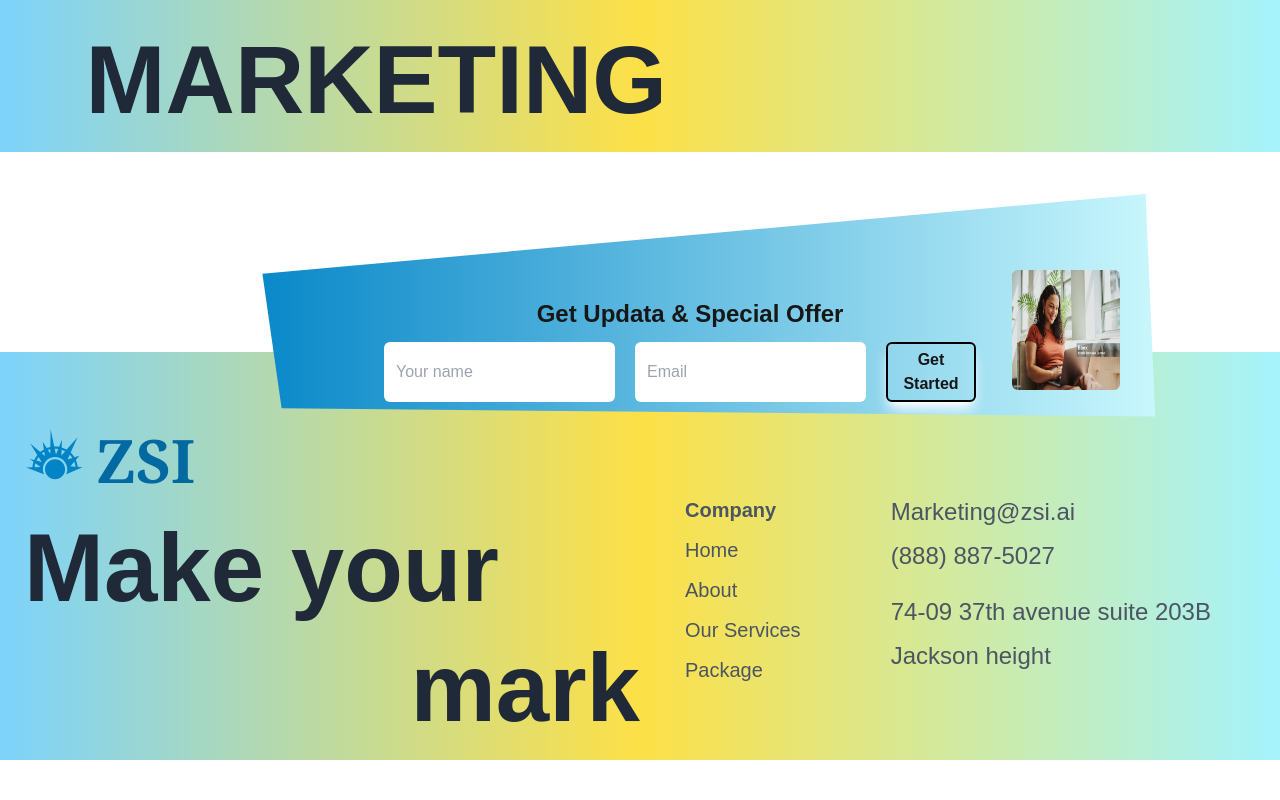
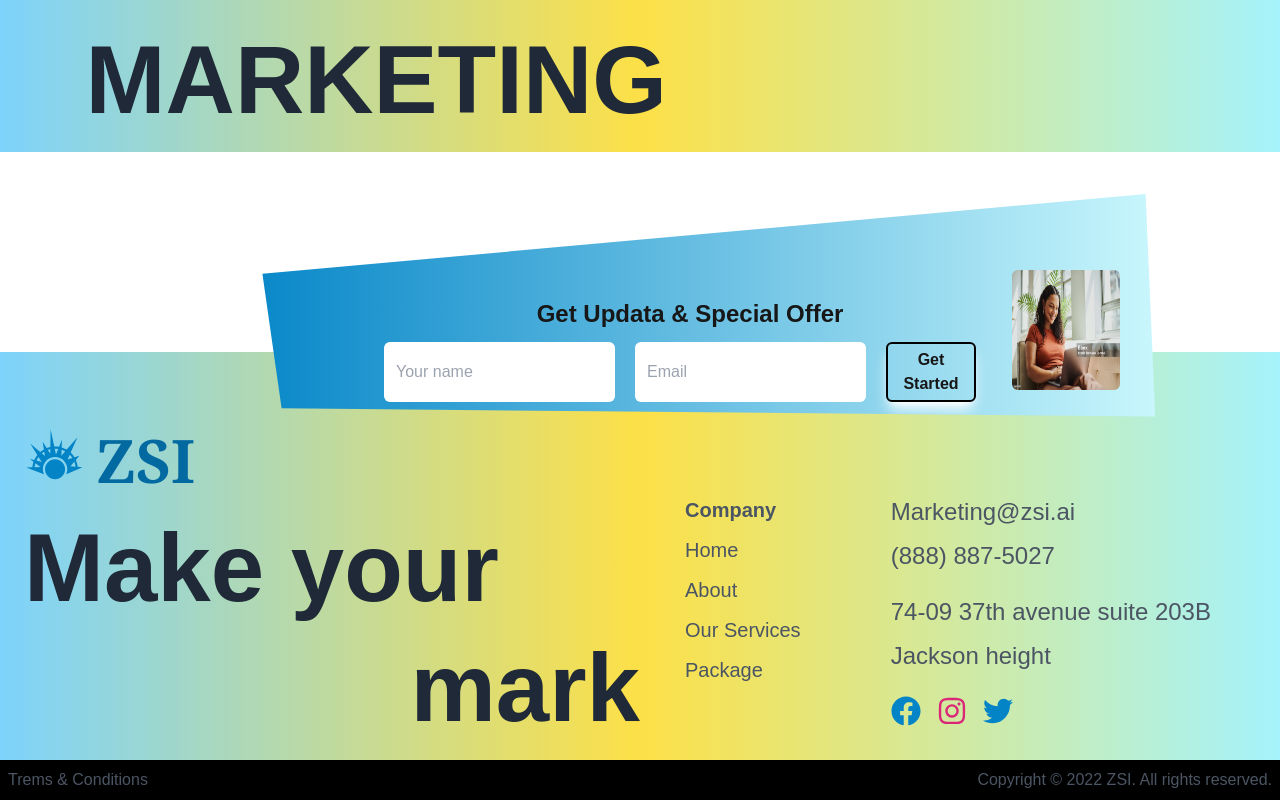
Before and after one commit to Afnansayed/Zsi-software-solution, a Next.js app: page / in a window 1280 px wide. Shown: the part 452-1252 px from the top of the page. Before the commit the page ends 1212 px from the top, so only its background shows below. Built offline with nearby package versions, Linux system fonts and the light colour scheme.

Commit message:
some design change

```diff
--- a/src/components/sheared/footer/Footer.jsx
+++ b/src/components/sheared/footer/Footer.jsx
@@ -2,9 +2,10 @@ import Image from "next/image";
 import React from "react";
 import { GiSundial } from "react-icons/gi";
 import image from '../../../../public/image/image-1.jpg'
-
+import { FaFacebook, FaInstagram, FaTwitter } from "react-icons/fa";
 const Footer = () => {
   return (
+    <>
     <div  className="w-full bg-gradient-to-r relative  from-sky-300 via-yellow-300 via-green-400 to-cyan-200 p-6  mt-[200px]">
       {/*  positioning */}
       <div className="w-full md:w-3/4 h-[420px] absolute top-[-200px] right-2 md:right-24 flex flex-col md:flex-row-reverse items-center justify-between gap-5 bg-gradient-to-r from-sky-600 to-cyan-100 rounded-lg p-0 md:p-16"
@@ -40,6 +41,8 @@ const Footer = () => {
         <h1 className="text-6xl font-extrabold text-sky-700 font-serif">ZSI</h1>
       </div>
 
+
+       {/* foooter content */}
       <div className="flex flex-col md:flex-row justify-between ">
         <div className="w-full md:w-1/2">
           <h1 className="text-5xl md:text-8xl text-gray-800 font-bold text-left mt-6">
@@ -69,10 +72,22 @@ const Footer = () => {
               <h3 className="text-2xl "> 74-09 37th avenue suite 203B</h3>
               <h3 className="text-2xl mt-3"> Jackson height</h3>
             </div>
+
+            <div className="flex gap-4 mt-6">
+                 <span className="text-3xl text-sky-600"><FaFacebook /></span>
+                 <span className="text-3xl text-pink-600"><FaInstagram /></span>
+                 <span className="text-3xl text-sky-600"><FaTwitter /></span>
+            </div>
           </div>
         </div>
       </div>
+
     </div>
+     <div className="bg-black flex justify-between p-2">
+      <p className="  text-gray-600">Trems & Conditions</p>
+      <p className="  text-gray-600">Copyright © 2022 ZSI. All rights reserved.</p>
+   </div>
+   </>
   );
 };
 
```
